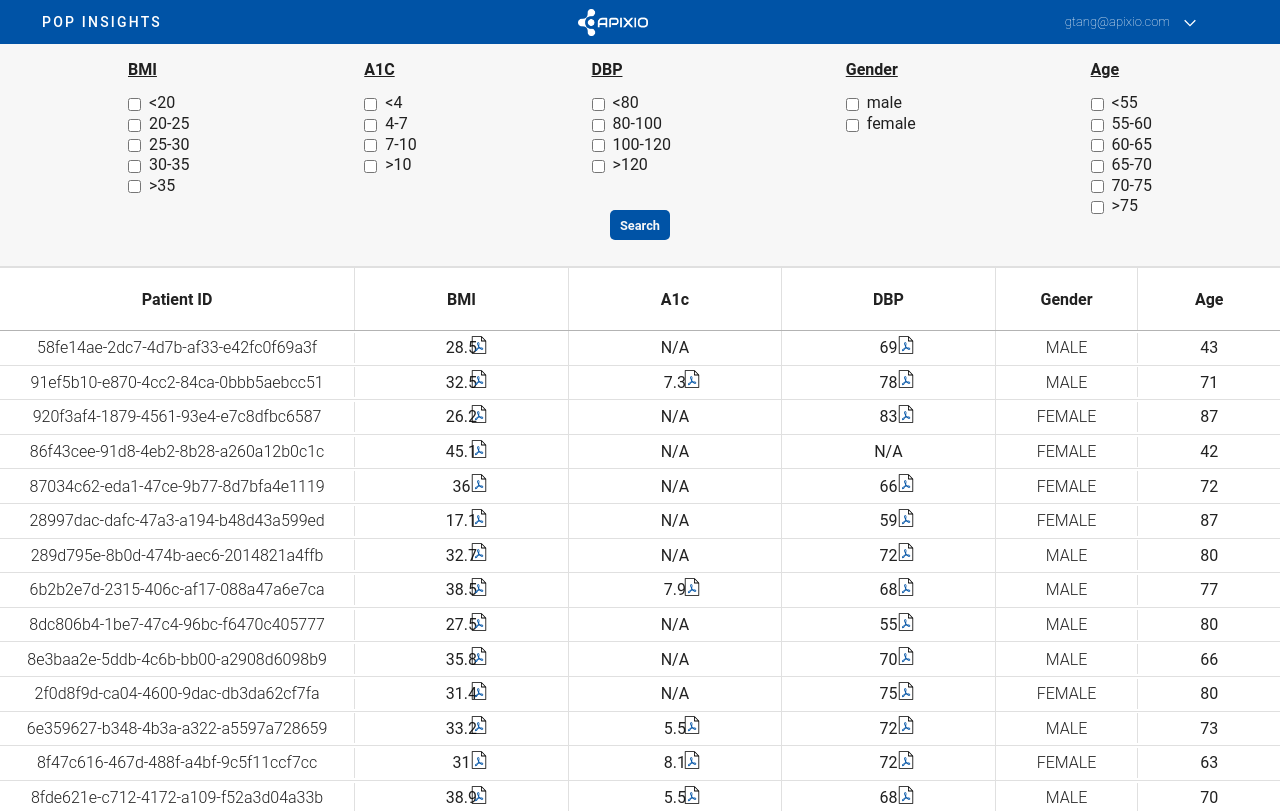
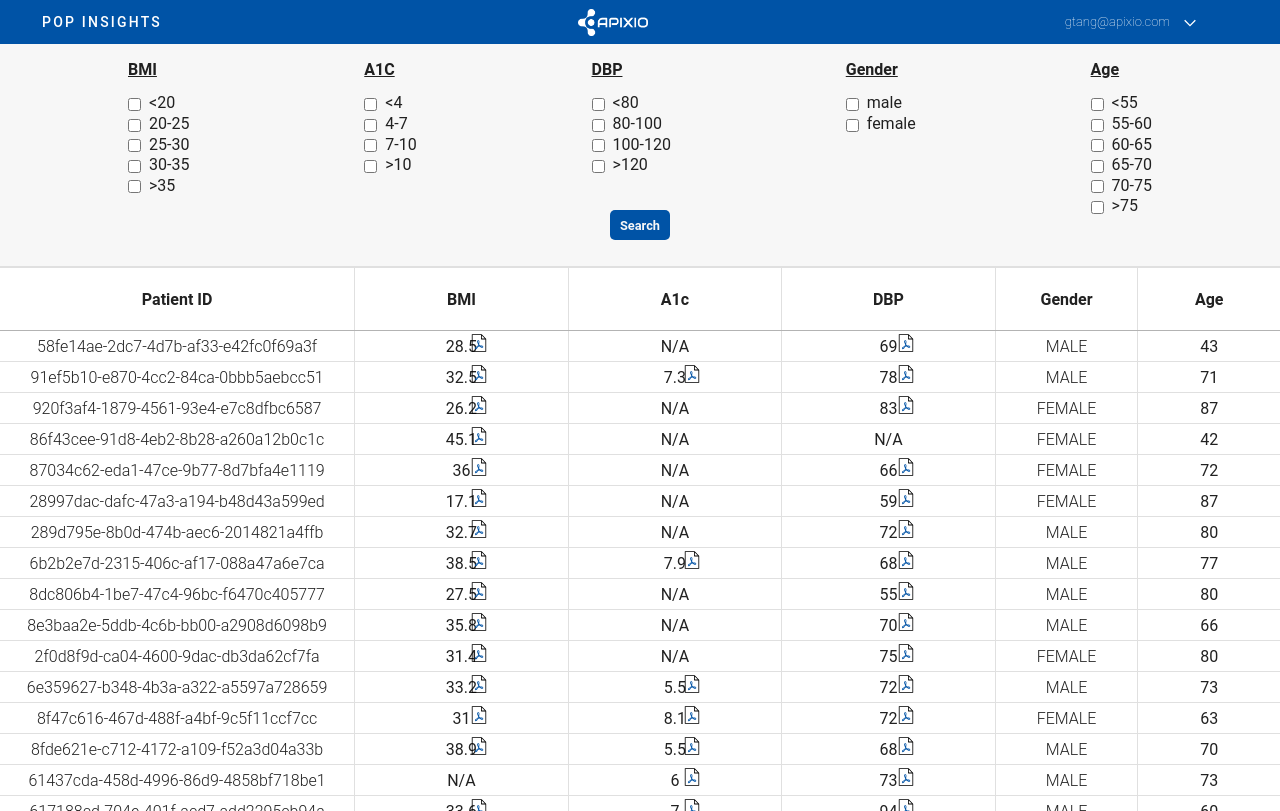
Before and after one commit to gtang-apixio/apx-patient-baseball-card, a React (Create React App) app in the folder apx-app/: page / in a window 1280 px wide. Built offline with nearby package versions, Linux system fonts and the light colour scheme.

Commit message:
Removed padding on rows

```diff
--- a/apx-app/src/components/TableRow/TableRow.css
+++ b/apx-app/src/components/TableRow/TableRow.css
@@ -8,7 +8,6 @@
   border-right: 1px solid rgba(224, 224, 224, 1);
   font-family: "Roboto Light";
   position: relative;
-  padding: 1.8px 0;
 }
 
 .patient-id,
```
